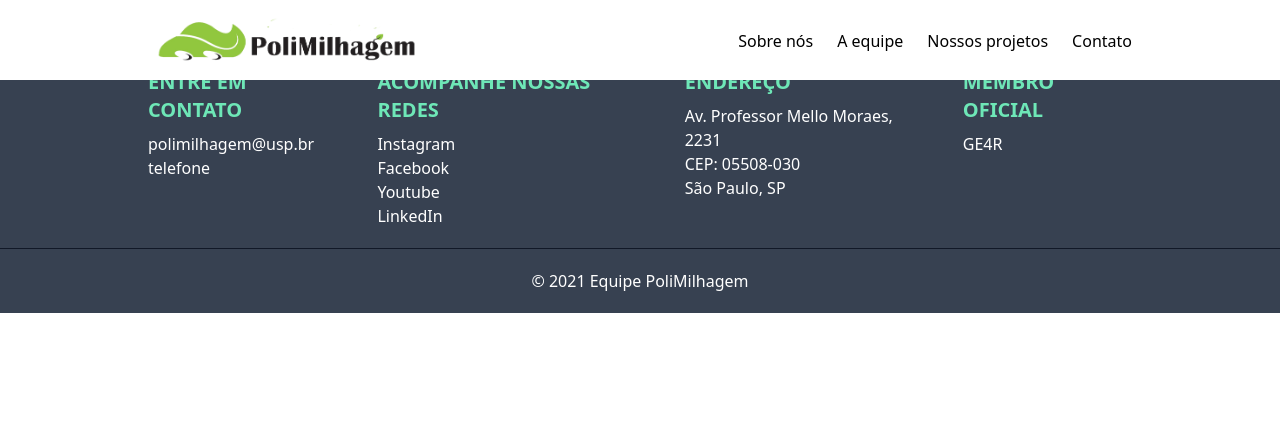
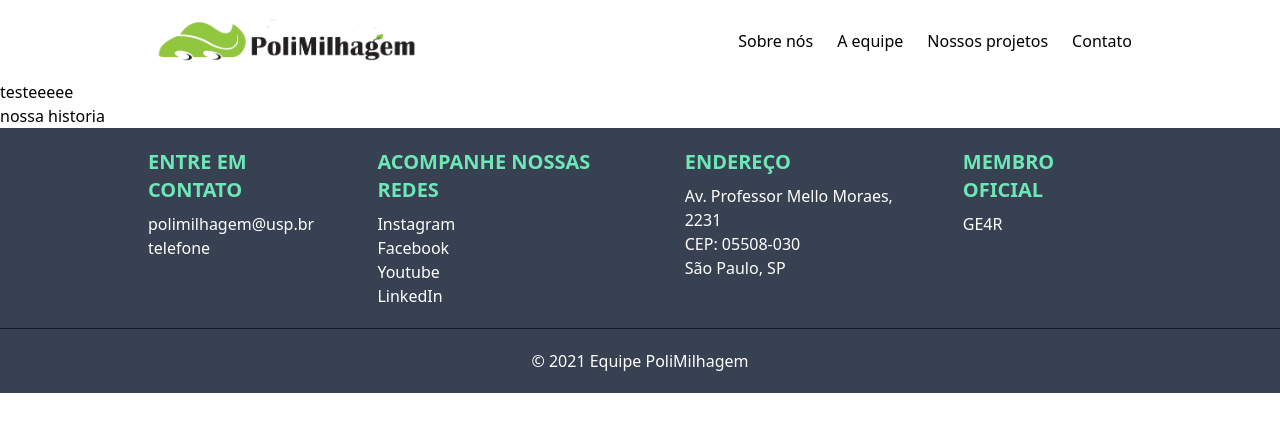
Before and after one commit to bennychun99/site2, a Next.js app: page /about in a window 1280 px wide. Shown: the top 432 px of the page. Built offline with nearby package versions, Linux system fonts and the light colour scheme.

Commit message:
added top padding

```diff
--- a/pages/about.js
+++ b/pages/about.js
@@ -122,7 +122,7 @@ function Home() {
       <div className="fixed right-0 left-0 top-0 m-0">
         <NavBar />
       </div>
-      <div>
+      <div className="pt-20">
         <p>testeeeee</p>
         <p>nossa historia</p>
       </div>
--- a/pages/projects.js
+++ b/pages/projects.js
@@ -122,7 +122,7 @@ function Home() {
       <div className="fixed right-0 left-0 top-0 m-0">
         <NavBar />
       </div>
-      <div>
+      <div className="pt-20">
         <p>testeeeee</p>
         <p>projetos</p>
       </div>
--- a/pages/team.js
+++ b/pages/team.js
@@ -122,7 +122,7 @@ function Home() {
       <div className="fixed right-0 left-0 top-0 m-0">
         <NavBar />
       </div>
-      <div>
+      <div className="pt-20">
         <p>testeeeee</p>
         <p>equipe</p>
       </div>
```
